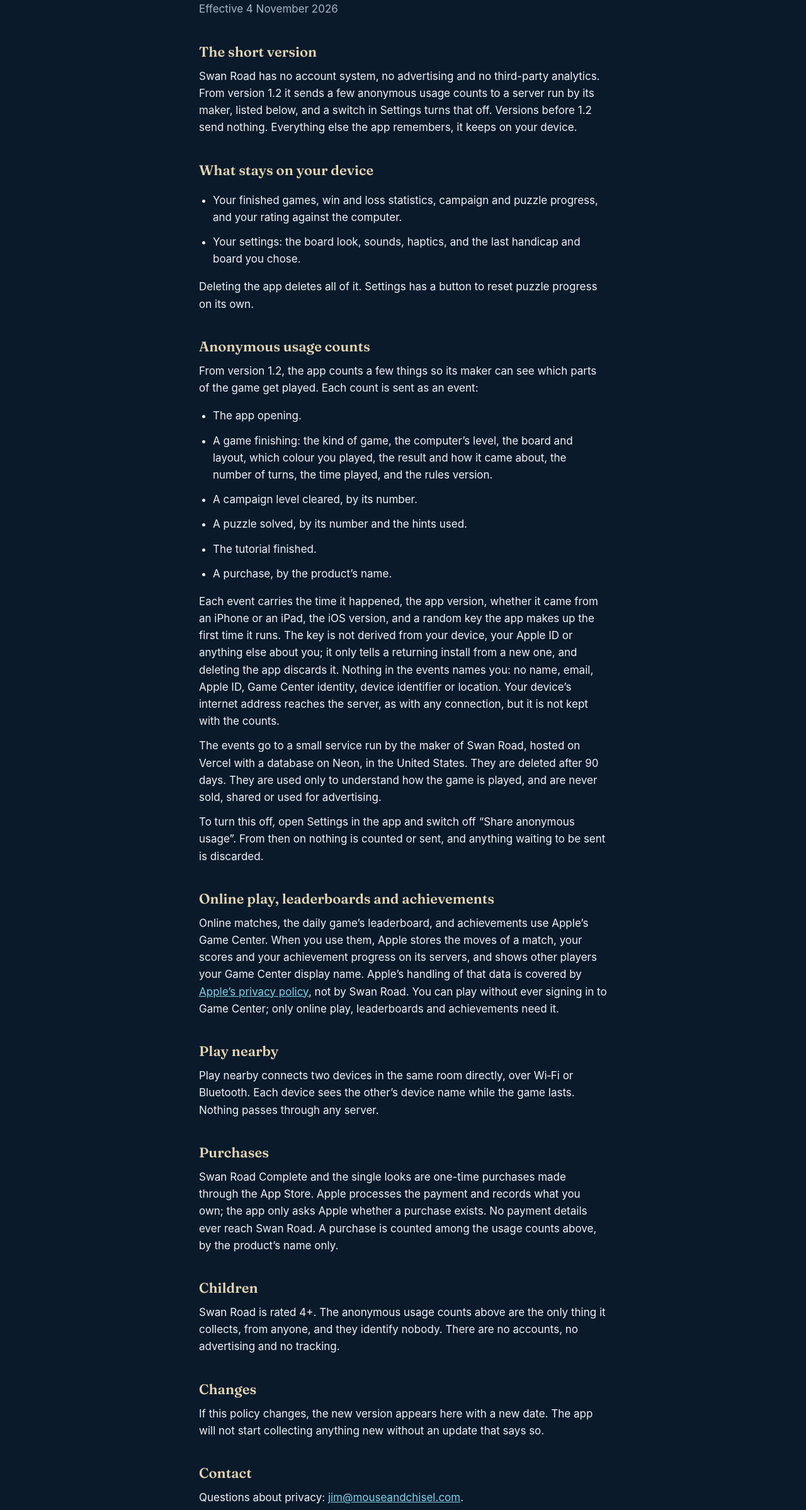
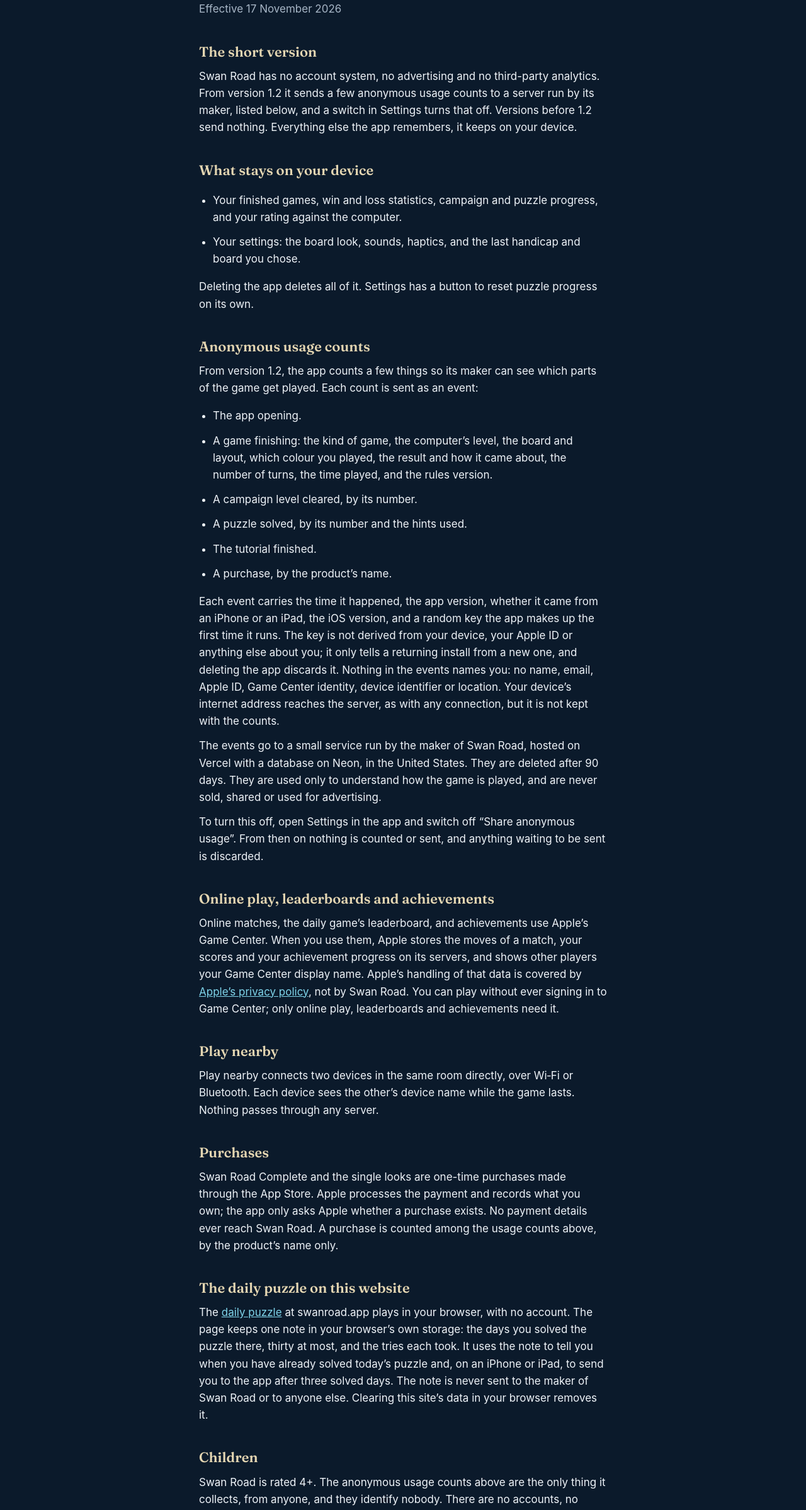
Before and after one commit to jbmatheson/swanroad-site, a plain HTML site: page privacy/index.html in a window 1280 px wide. Shown: the part 162-2560 px from the top of the page at 63% size. Drawn offline with Linux system fonts and the light colour scheme.

Commit message:
Privacy: the policy says what the daily puzzle page keeps
A new section, "The daily puzzle on this website": the page keeps the
days solved in the browser's own storage, thirty at most, with the
tries each took. It uses them to say today's puzzle is already solved
and, on an iPhone or iPad, to send the visitor to the app after three
solved days. Nothing is sent anywhere. The policy's date moves to
17 November 2026, as its Changes section promises.

Co-Authored-By: Claude Fable 5.2 <noreply@anthropic.com>

```diff
--- a/privacy/index.html
+++ b/privacy/index.html
@@ -37,7 +37,7 @@
 <header class="top"><div class="wrap"><a class="brand" href="../"><img src="../assets/icon-64.png" alt="" width="32" height="32">Swan Road</a><nav><a href="../#how">How it plays</a><a href="../support/">Support</a><a href="../privacy/">Privacy</a></nav></div></header>
 <main>
   <h1>Swan Road privacy policy</h1>
-  <p class="muted">Effective 4 November 2026</p>
+  <p class="muted">Effective 17 November 2026</p>
 
   <h2>The short version</h2>
   <p>Swan Road has no account system, no advertising and no third-party analytics. From version 1.2 it sends a few anonymous usage counts to a server run by its maker, listed below, and a switch in Settings turns that off. Versions before 1.2 send nothing. Everything else the app remembers, it keeps on your device.</p>
@@ -72,6 +72,9 @@
   <h2>Purchases</h2>
   <p>Swan Road Complete and the single looks are one-time purchases made through the App Store. Apple processes the payment and records what you own; the app only asks Apple whether a purchase exists. No payment details ever reach Swan Road. A purchase is counted among the usage counts above, by the product’s name only.</p>
 
+  <h2>The daily puzzle on this website</h2>
+  <p>The <a href="/daily/">daily puzzle</a> at swanroad.app plays in your browser, with no account. The page keeps one note in your browser’s own storage: the days you solved the puzzle there, thirty at most, and the tries each took. It uses the note to tell you when you have already solved today’s puzzle and, on an iPhone or iPad, to send you to the app after three solved days. The note is never sent to the maker of Swan Road or to anyone else. Clearing this site’s data in your browser removes it.</p>
+
   <h2>Children</h2>
   <p>Swan Road is rated 4+. The anonymous usage counts above are the only thing it collects, from anyone, and they identify nobody. There are no accounts, no advertising and no tracking.</p>
 
```
